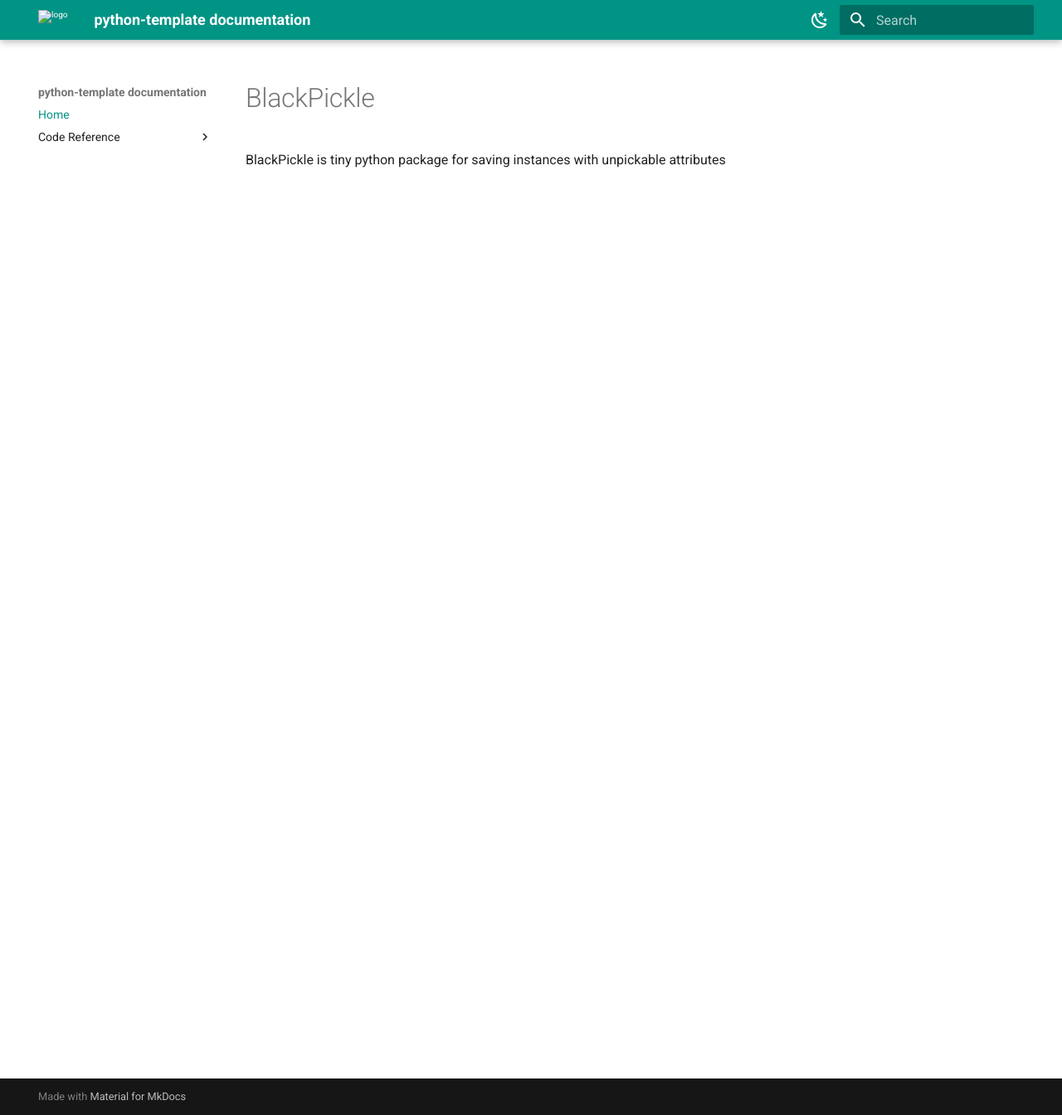
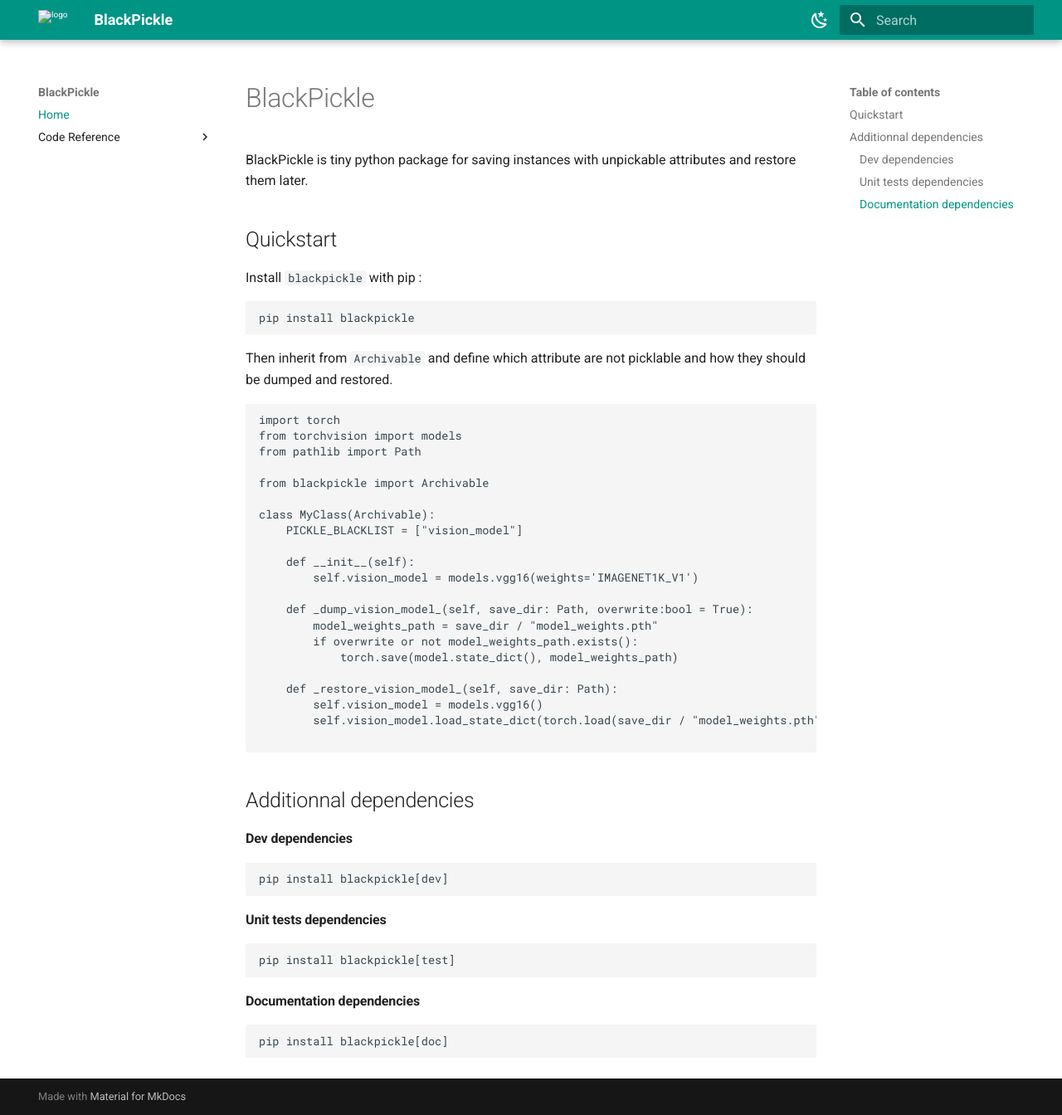
Before and after one commit to h4c5/vipickle, an MkDocs documentation site: the page built from docs/index.md, in a window 1280 px wide and 1344 px high. Shown: the whole window at 83% size. Built offline with MkDocs 1.6.1 and Material for MkDocs 9.7.7, drawn with Linux system fonts in a browser that asks for light colours.

Commit message:
docs: :memo: init documentation

````diff
--- a/docs/index.md
+++ b/docs/index.md
@@ -1,3 +1,53 @@
 # BlackPickle
 
-BlackPickle is tiny python package for saving instances with unpickable attributes
+BlackPickle is tiny python package for saving instances with unpickable attributes and restore them later.
+
+## Quickstart
+
+Install `blackpickle` with pip :
+```bash
+pip install blackpickle
+```
+
+Then inherit from `Archivable` and define which attribute are not picklable and how they should be dumped and restored.
+
+```python
+import torch
+from torchvision import models
+from pathlib import Path
+
+from blackpickle import Archivable
+
+class MyClass(Archivable):
+    PICKLE_BLACKLIST = ["vision_model"]
+
+    def __init__(self):
+        self.vision_model = models.vgg16(weights='IMAGENET1K_V1')
+
+    def _dump_vision_model_(self, save_dir: Path, overwrite:bool = True):
+        model_weights_path = save_dir / "model_weights.pth"
+        if overwrite or not model_weights_path.exists():
+            torch.save(model.state_dict(), model_weights_path)
+
+    def _restore_vision_model_(self, save_dir: Path):
+        self.vision_model = models.vgg16()
+        self.vision_model.load_state_dict(torch.load(save_dir / "model_weights.pth"))
+
+```
+
+## Additionnal dependencies
+
+#### Dev dependencies
+```bash
+pip install blackpickle[dev]
+```
+
+#### Unit tests dependencies
+```bash
+pip install blackpickle[test]
+```
+
+#### Documentation dependencies
+```bash
+pip install blackpickle[doc]
+```
--- a/mkdocs.yml
+++ b/mkdocs.yml
@@ -1,4 +1,4 @@
-site_name: python-template documentation
+site_name: BlackPickle
 
 # see
 theme:
````
Also changed, not shown: README.md (+50 -0 lines).
